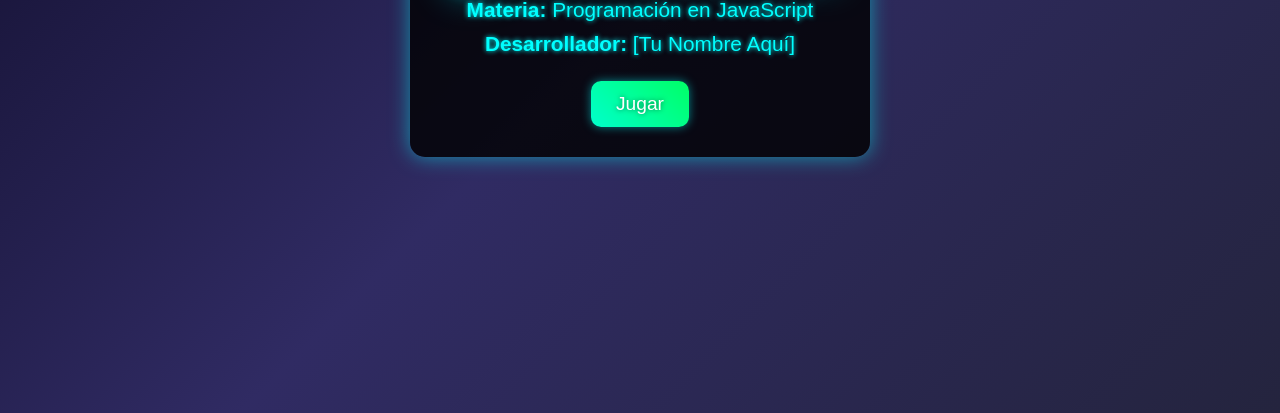
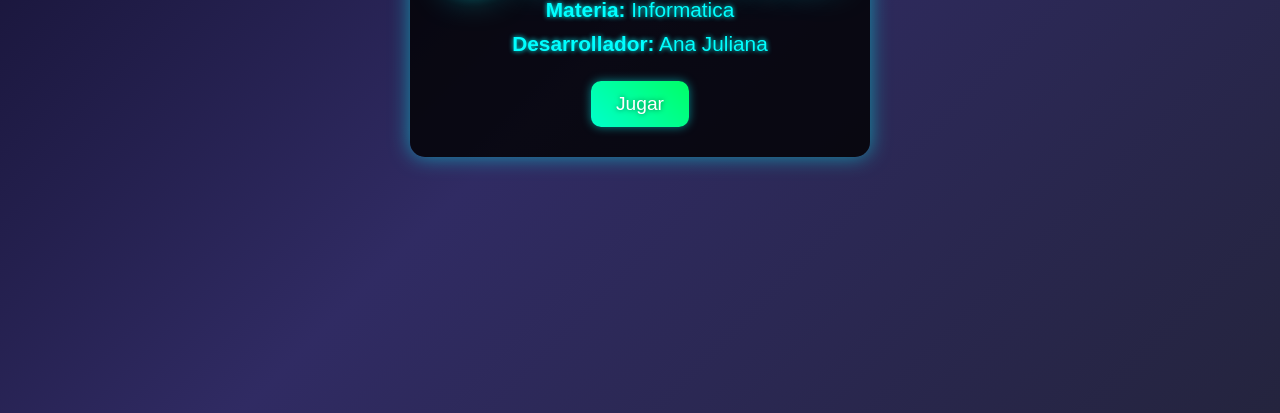
Before and after one commit to stivenry/snake.github.io, a plain HTML site: page index.html in a window 1280 px wide. Shown: the part 387-800 px from the top of the page. Drawn offline with Linux system fonts and the light colour scheme.

Commit message:
Update index.html

```diff
--- a/index.html
+++ b/index.html
@@ -9,8 +9,8 @@
 <body>
     <div id="portada">
         <h1>🐍 Snake Game</h1>
-        <p class="info"><strong>Materia:</strong> Programación en JavaScript</p>
-        <p class="info"><strong>Desarrollador:</strong> [Tu Nombre Aquí]</p>
+        <p class="info"><strong>Materia:</strong> Informatica</p>
+        <p class="info"><strong>Desarrollador:</strong> Ana Juliana</p>
         <button onclick="location.href='game.html'">Jugar</button>
     </div>
 </body>
```
